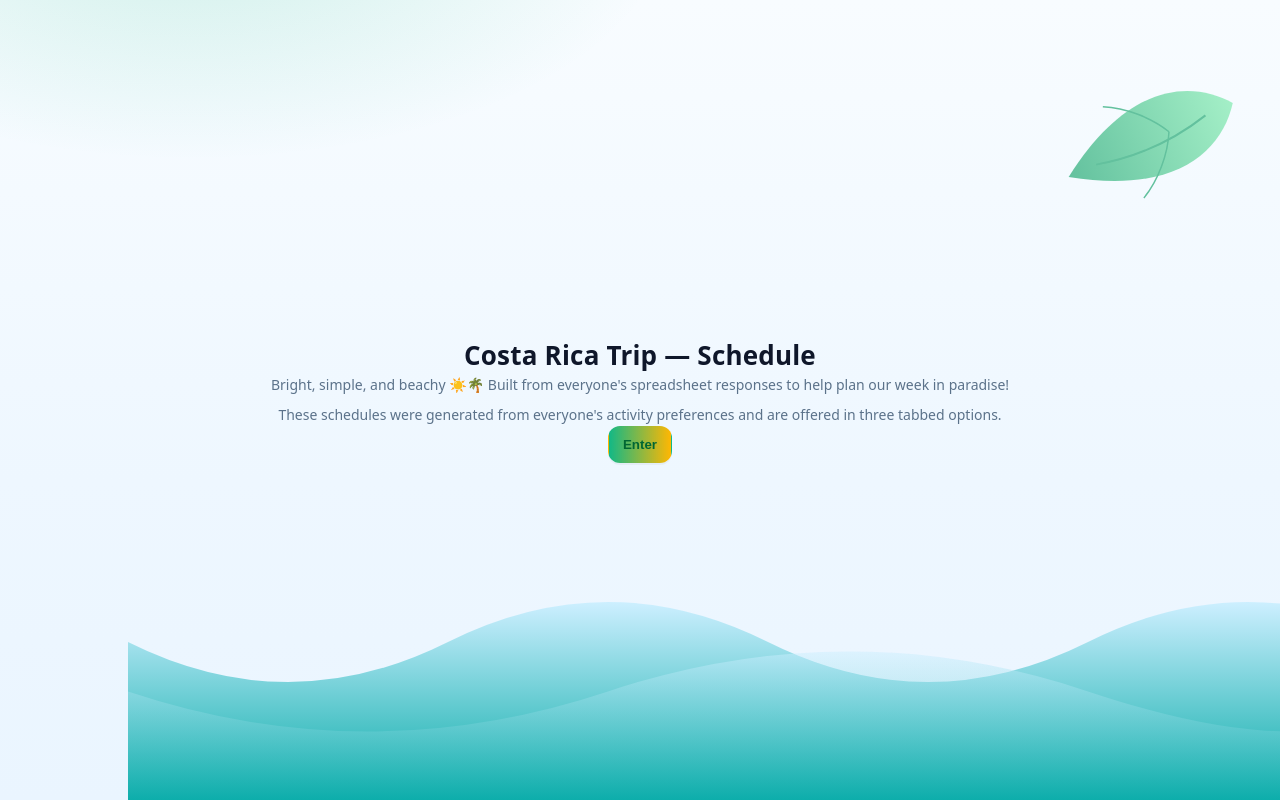
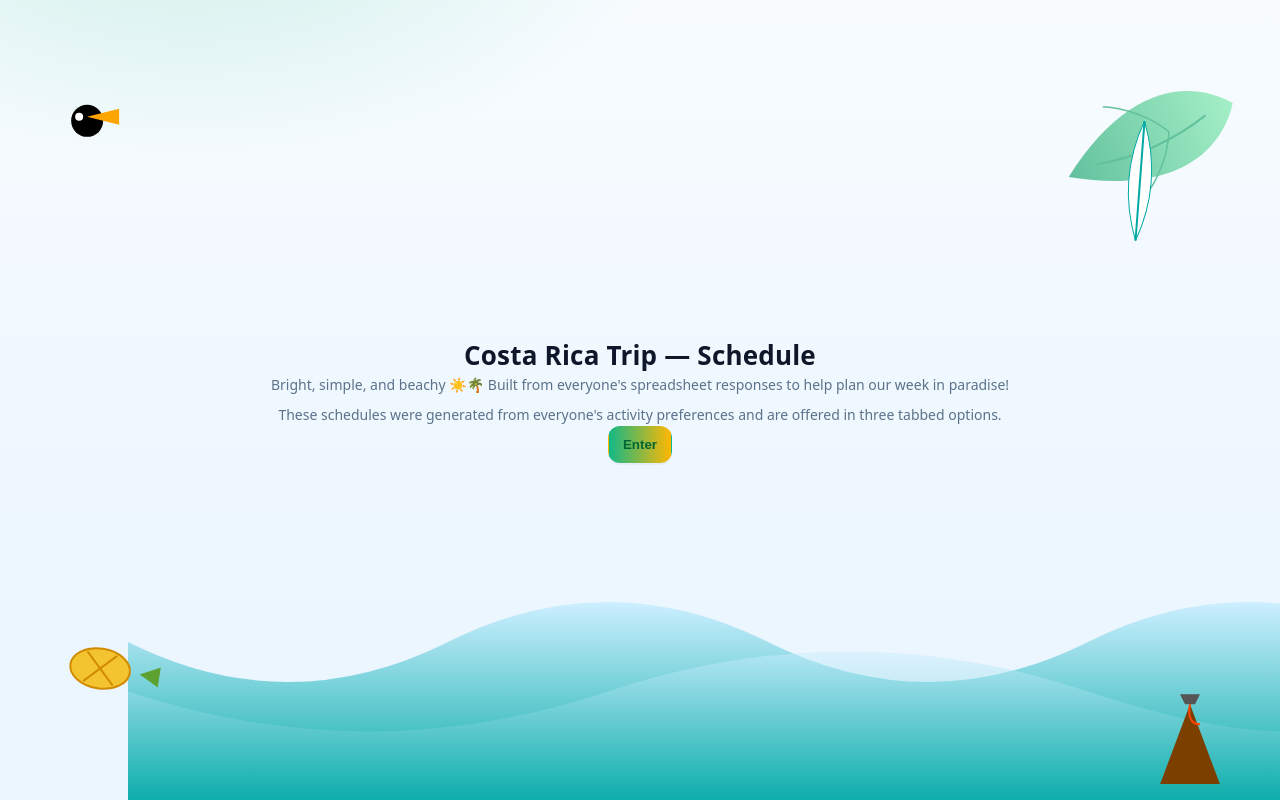
Before and after one commit to vibrantantelope/costa-rica, a React (Vite) app: page / in a window 1280 px wide. Built offline with nearby package versions, Linux system fonts and the light colour scheme.

Commit message:
Add animated tropical icons to background

```diff
--- a/src/components/AnimatedBackground.jsx
+++ b/src/components/AnimatedBackground.jsx
@@ -1,4 +1,4 @@
-import { motion, useReducedMotion } from "framer-motion";
+import { motion as Motion, useReducedMotion } from "framer-motion";
 
 export default function AnimatedBackground() {
   const prefersReducedMotion = useReducedMotion();
@@ -32,6 +32,37 @@ export default function AnimatedBackground() {
         },
       };
 
+  const toucanProps = prefersReducedMotion
+    ? {}
+    : {
+        animate: { x: [0, 10, 0], y: [0, -10, 0] },
+        transition: { duration: 8, repeat: Infinity, ease: "easeInOut" },
+      };
+
+  const pineappleProps = prefersReducedMotion
+    ? {}
+    : {
+        animate: { rotate: [0, 360] },
+        transition: { duration: 20, repeat: Infinity, ease: "linear" },
+      };
+
+  const surfboardProps = prefersReducedMotion
+    ? {}
+    : {
+        animate: { y: [0, 15, 0], rotate: [-10, 10, -10] },
+        transition: {
+          y: { duration: 6, repeat: Infinity, ease: "easeInOut" },
+          rotate: { duration: 8, repeat: Infinity, ease: "easeInOut" },
+        },
+      };
+
+  const volcanoProps = prefersReducedMotion
+    ? {}
+    : {
+        animate: { y: [0, 5, 0] },
+        transition: { duration: 4, repeat: Infinity, ease: "easeInOut" },
+      };
+
   return (
     <div
       style={{
@@ -43,11 +74,17 @@ export default function AnimatedBackground() {
       }}
       aria-hidden="true"
     >
-      <motion.svg
+      <Motion.svg
         width="120%"
         height="40%"
         viewBox="0 0 800 200"
-        style={{ position: "absolute", bottom: 0, left: 0 }}
+        style={{
+          position: "absolute",
+          bottom: 0,
+          left: 0,
+          pointerEvents: "none",
+        }}
+        aria-hidden="true"
       >
         <defs>
           <linearGradient id="waveGradient" x1="0" y1="0" x2="0" y2="1">
@@ -55,24 +92,30 @@ export default function AnimatedBackground() {
             <stop offset="100%" stopColor="#00a9a5" />
           </linearGradient>
         </defs>
-        <motion.path
+        <Motion.path
           d="M0 100 Q 100 150 200 100 T 400 100 T 600 100 T 800 100 V200 H0 Z"
           fill="url(#waveGradient)"
           {...waveProps}
         />
-        <motion.path
+        <Motion.path
           d="M0 120 Q 150 170 300 120 T 600 120 T 800 120 V200 H0 Z"
           fill="url(#waveGradient)"
           opacity="0.5"
           {...wavePropsSecondary}
         />
-      </motion.svg>
+      </Motion.svg>
 
-      <motion.svg
+      <Motion.svg
         width="200"
         height="200"
         viewBox="0 0 200 200"
-        style={{ position: "absolute", top: 40, right: 40 }}
+        style={{
+          position: "absolute",
+          top: 40,
+          right: 40,
+          pointerEvents: "none",
+        }}
+        aria-hidden="true"
         {...leafProps}
       >
         <defs>
@@ -103,7 +146,90 @@ export default function AnimatedBackground() {
           strokeWidth="1.5"
           fill="none"
         />
-      </motion.svg>
+      </Motion.svg>
+
+      <Motion.svg
+        width="80"
+        height="80"
+        viewBox="0 0 100 100"
+        style={{
+          position: "absolute",
+          top: 80,
+          left: 40,
+          pointerEvents: "none",
+        }}
+        aria-hidden="true"
+        {...toucanProps}
+      >
+        <circle cx="50" cy="60" r="20" fill="#000" />
+        <circle cx="40" cy="55" r="5" fill="#fff" />
+        <path d="M50 55 L90 45 L90 65 Z" fill="#ffa500" />
+      </Motion.svg>
+
+      <Motion.svg
+        width="60"
+        height="100"
+        viewBox="0 0 60 100"
+        style={{
+          position: "absolute",
+          bottom: 80,
+          left: 80,
+          pointerEvents: "none",
+        }}
+        aria-hidden="true"
+        {...pineappleProps}
+      >
+        <path d="M30 20 L20 0 L40 0 Z" fill="#5da130" />
+        <ellipse
+          cx="30"
+          cy="60"
+          rx="20"
+          ry="30"
+          fill="#f4c430"
+          stroke="#d18b00"
+          strokeWidth="2"
+        />
+        <path d="M15 45 L45 75 M45 45 L15 75" stroke="#d18b00" strokeWidth="2" />
+      </Motion.svg>
+
+      <Motion.svg
+        width="40"
+        height="120"
+        viewBox="0 0 40 120"
+        style={{
+          position: "absolute",
+          top: 120,
+          right: 120,
+          pointerEvents: "none",
+        }}
+        aria-hidden="true"
+        {...surfboardProps}
+      >
+        <path
+          d="M20 0 C35 40 35 80 20 120 C5 80 5 40 20 0 Z"
+          fill="#fff"
+          stroke="#00a9a5"
+        />
+        <line x1="20" y1="0" x2="20" y2="120" stroke="#00a9a5" strokeWidth="2" />
+      </Motion.svg>
+
+      <Motion.svg
+        width="100"
+        height="100"
+        viewBox="0 0 100 100"
+        style={{
+          position: "absolute",
+          bottom: 20,
+          right: 40,
+          pointerEvents: "none",
+        }}
+        aria-hidden="true"
+        {...volcanoProps}
+      >
+        <path d="M20 100 L50 20 L80 100 Z" fill="#7b3f00" />
+        <path d="M45 20 L55 20 L60 10 L40 10 Z" fill="#555" />
+        <path d="M50 20 C50 20 45 40 60 40" stroke="#ff4500" strokeWidth="2" fill="none" />
+      </Motion.svg>
     </div>
   );
 }
```
